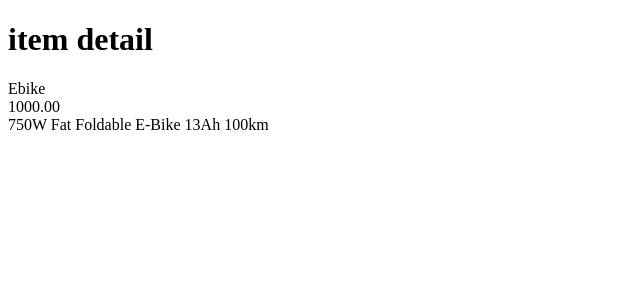
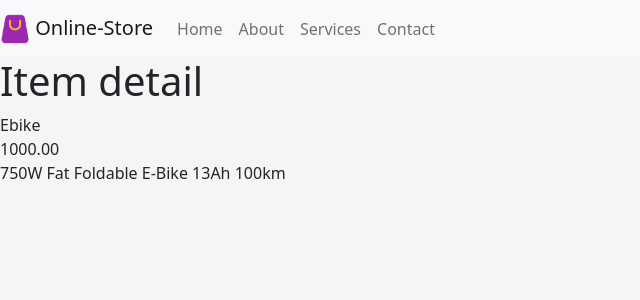
Before and after one commit to maish79/online_shop, a Django app: page /store/items/1 in a window 1280 px wide. Shown: the top 300 px of the page, without its empty margins (0-640 px from the left). Run offline with Django 3.2, Linux system fonts and the light colour scheme; data comes from the database, SQL or seed files in the repository; both versions use the stored data as it was after the commit.

Commit message:
added base.html, added image field in models and installed pillow

```diff
--- a/shop/urls.py
+++ b/shop/urls.py
@@ -15,11 +15,12 @@ Including another URLconf
 """
 from django.contrib import admin
 from django.urls import include, path
-
+from django.conf import settings
+from django.conf.urls.static import static
 
 
 urlpatterns = [
     path('admin/', admin.site.urls),
     path('store/', include('store.urls')),
 
-]
+]+static(settings.MEDIA_URL, document_root=settings.MEDIA_ROOT)
--- a/store/models.py
+++ b/store/models.py
@@ -5,6 +5,7 @@ class Product(models.Model):
     name = models.CharField(max_length=100)
     price = models.DecimalField(max_digits=8, decimal_places=2)
     description = models.TextField()
+    image = models.ImageField(blank=True, upload_to='images')
 
     def __str__(self):
         return self.name
--- /dev/null
+++ b/store/static/store/style.css
@@ -0,0 +1,3 @@
+body{
+    background-color: whitesmoke;
+}
--- /dev/null
+++ b/store/templates/store/base.html
@@ -0,0 +1,46 @@
+{% load static %}
+<!DOCTYPE html>
+<html lang="en">
+<head>
+    <meta charset="UTF-8">
+    <meta http-equiv="X-UA-Compatible" content="IE=edge">
+    <meta name="viewport" content="width=device-width, initial-scale=1.0">
+      <!-- Bootstrap CSS -->
+    <link rel="stylesheet" href="https://cdn.jsdelivr.net/npm/bootstrap@5.0.1/dist/css/bootstrap.min.css">
+    <link rel="stylesheet" href="{% static 'store/style.css'%}">
+    <title>Document</title>
+</head>
+<body>
+    <nav class="navbar navbar-expand-lg navbar-light bg-light">
+        <a class="navbar-brand" href="#">
+          <img src="{% static 'store/images/shop.png' %}" alt="Home" width="30" height="30" class="d-inline-block align-text-top">
+          Online-Store
+        </a>
+        <button class="navbar-toggler" type="button" data-toggle="collapse" data-target="#navbarNav" aria-controls="navbarNav" aria-expanded="false" aria-label="Toggle navigation">
+          <span class="navbar-toggler-icon"></span>
+        </button>
+        <div class="collapse navbar-collapse" id="navbarNav">
+          <ul class="navbar-nav">
+            <li class="nav-item">
+              <a class="nav-link" href="#">Home</a>
+            </li>
+            <li class="nav-item">
+              <a class="nav-link" href="#">About</a>
+            </li>
+            <li class="nav-item">
+              <a class="nav-link" href="#">Services</a>
+            </li>
+            <li class="nav-item">
+              <a class="nav-link" href="#">Contact</a>
+            </li>
+          </ul>
+        </div>
+      </nav>
+    {% block body %}
+    {% endblock %}
+
+
+    <!-- Bootstrap JS (Optional, for dropdown menus and other features) -->
+  <script src="https://cdn.jsdelivr.net/npm/bootstrap@5.0.1/dist/js/bootstrap.bundle.min.js"></script>
+</body>
+</html>
--- a/store/templates/store/item-detail.html
+++ b/store/templates/store/item-detail.html
@@ -1,15 +1,9 @@
-<!DOCTYPE html>
-<html lang="en">
-<head>
-    <meta charset="UTF-8">
-    <meta http-equiv="X-UA-Compatible" content="IE=edge">
-    <meta name="viewport" content="width=device-width, initial-scale=1.0">
-    <title>Document</title>
-</head>
-<body>
-    <h1>item detail</h1>
+{% extends 'store/base.html' %}
+{% block body %}
+
+    <h1>Item detail</h1>
     {{ item.name }}<br>
     {{ item.price }}<br>
     {{ item.description }}<br>
-</body>
-</html>
+
+{% endblock %}
--- a/store/urls.py
+++ b/store/urls.py
@@ -1,7 +1,7 @@
 from django.urls import path
 from . import views
 
-
+app_name = 'store'
 urlpatterns = [
    path('', views.index),
    path('items/', views.items),
--- a/store/views.py
+++ b/store/views.py
@@ -1,6 +1,7 @@
 from django.shortcuts import render
 from django.http import HttpResponse
 from .models import Product
+from django.urls import reverse
 # Create your views here.
 
 def index(request):
```
Also changed, not shown: shop/settings.py (+5 -2 lines), store/templates/store/index.html (+12 -14 lines), db.sqlite3, media/images/e-bike.jpg (added), store/migrations/0002_product_image.py (added), store/static/store/images/shop.png (added).
